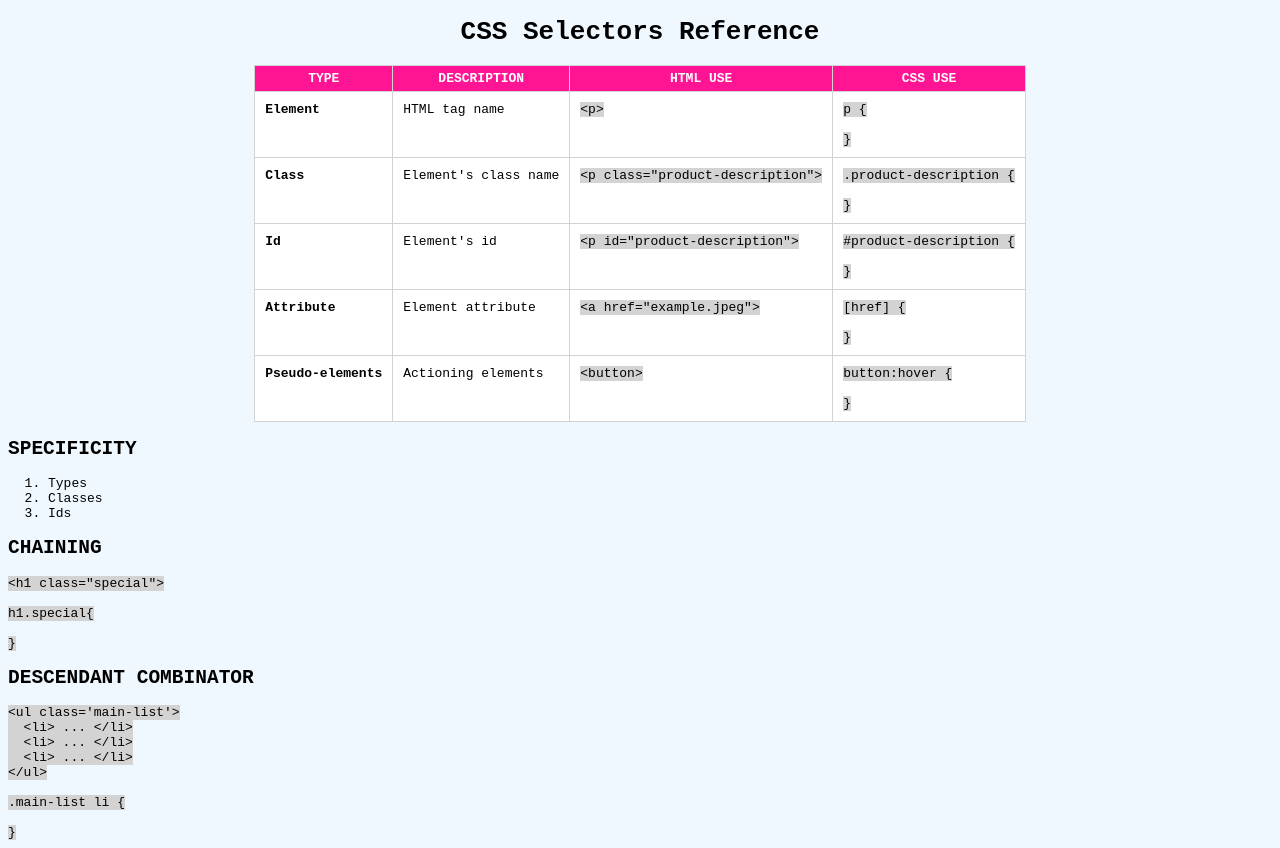
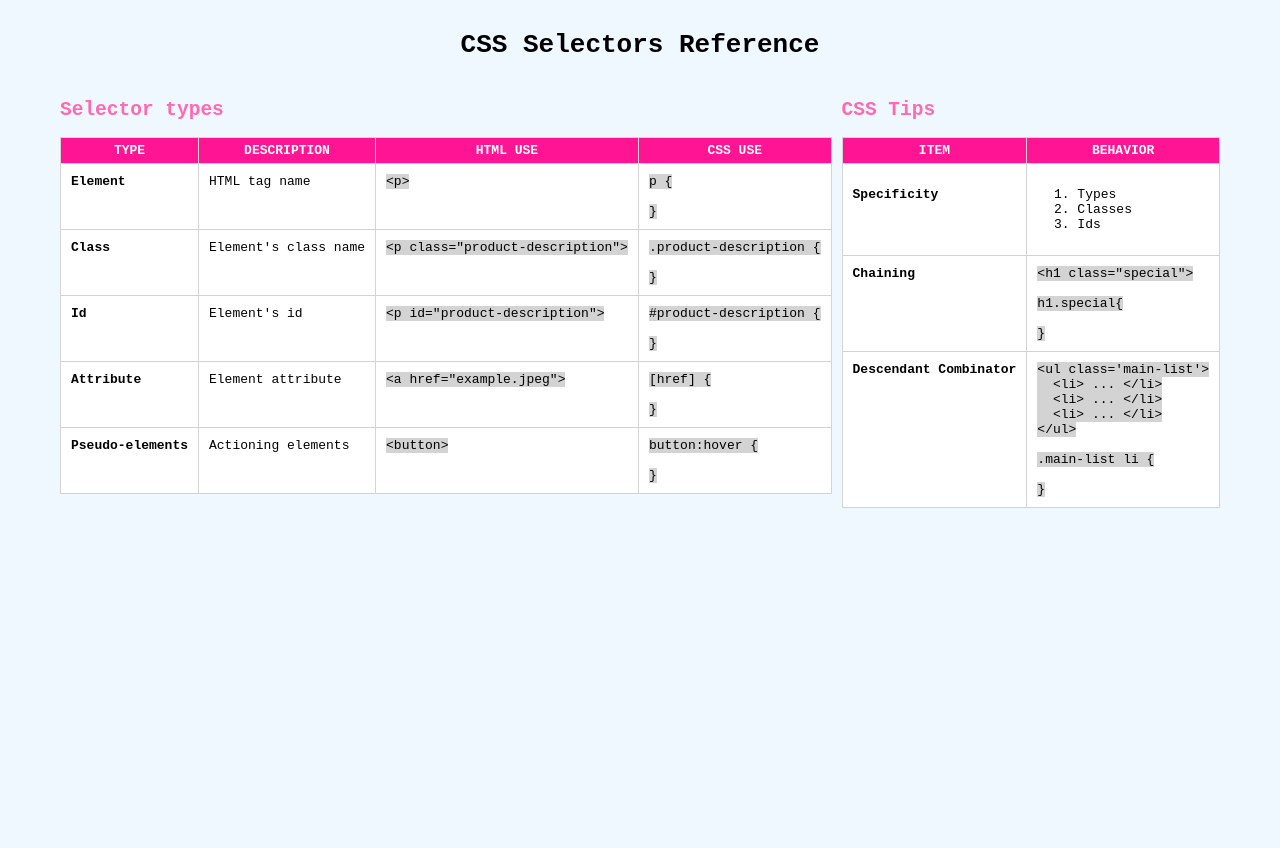
Before and after one commit to fabianevieira/css-selector-cheatsheet, a plain HTML site: page index.html in a window 1280 px wide. After the commit the page ends 800 px from the top, so only its background shows below. Drawn offline with Linux system fonts and the light colour scheme.

Commit message:
feat - final adjusts

```diff
--- a/index.html
+++ b/index.html
@@ -2,10 +2,13 @@
 <html lang="en">
   <head>
     <title>Fabiane's Cheat Sheet</title>
-        <link rel="stylesheet" href="styles.css" type="text/css">
+    <link rel="stylesheet" href="styles.css" type="text/css" />
   </head>
   <body>
     <h1>CSS Selectors Reference</h1>
+    <div class="container">
+      <div id="selector-types">
+        <h2>Selector types</h2>
         <table>
           <thead>
             <tr>
@@ -25,9 +28,7 @@
                 <code>&lt;p&gt;</code>
               </td>
               <td>
-                        <code>
-                            p {<br><br>}
-                        </code>
+                <code> p {<br /><br />} </code>
               </td>
             </tr>
             <tr>
@@ -39,9 +40,7 @@
                 <code>&lt;p class="product-description"&gt;</code>
               </td>
               <td>
-                        <code>
-                            .product-description {<br><br>}
-                        </code>
+                <code> .product-description {<br /><br />} </code>
               </td>
             </tr>
             <tr>
@@ -53,9 +52,7 @@
                 <code>&lt;p id="product-description"&gt;</code>
               </td>
               <td>
-                        <code>
-                            #product-description {<br><br>}
-                        </code>
+                <code> #product-description {<br /><br />} </code>
               </td>
             </tr>
             <tr>
@@ -67,9 +64,7 @@
                 <code>&lt;a href="example.jpeg"&gt;</code>
               </td>
               <td>
-                        <code>
-                            [href] {<br><br>}
-                        </code>
+                <code> [href] {<br /><br />} </code>
               </td>
             </tr>
             <tr>
@@ -81,47 +76,66 @@
                 <code>&lt;button&gt;</code>
               </td>
               <td>
-                        <code>
-                            button:hover {<br><br>}
-                        </code>
+                <code> button:hover {<br /><br />} </code>
               </td>
             </tr>
           </tbody>
         </table>
+      </div>
 
-        <div id="specificity">
-            <h2>SPECIFICITY</h2>
+      <div id="css-tips">
+        <h2>CSS Tips</h2>
+        <table>
+          <thead>
+            <tr>
+              <th>ITEM</th>
+              <th>BEHAVIOR</th>
+            </tr>
+          </thead>
+          <tbody>
+            <tr>
+              <td>
+                <strong>Specificity</strong>
+              </td>
+              <td>
+                <nav>
                   <ol>
                     <li>Types</li>
                     <li>Classes</li>
                     <li>Ids</li>
                   </ol>
-        </div>
-
-        <div id="chaining">
-            <h2>CHAINING</h2>
+                </nav>
+              </td>
+            </tr>
+            <tr>
+              <td>
+                <strong>Chaining</strong>
+              </td>
+              <td>
+                <code> &lt;h1 class="special"&gt; </code>
+                <br /><br />
+                <code> h1.special{<br /><br />} </code>
+              </td>
+            </tr>
+            <tr>
+              <td>
+                <strong>Descendant Combinator</strong>
+              </td>
+              <td>
                 <code>
-                &lt;h1 class="special"&gt;
-            </code>
-            <br><br>
-            <code>
-                h1.special{<br><br>}
-            </code>
-        </div>
-
-        <div id="descendant-combinator">
-            <h2>DESCENDANT COMBINATOR</h2>
-            <code>
-                &lt;ul class='main-list'&gt;<br>
-                &nbsp;&nbsp;&lt;li&gt; ... &lt;/li&gt;<br>
-                &nbsp;&nbsp;&lt;li&gt; ... &lt;/li&gt;<br>
-                &nbsp;&nbsp;&lt;li&gt; ... &lt;/li&gt;<br>
+                  &lt;ul class='main-list'&gt;<br />
+                  &nbsp;&nbsp;&lt;li&gt; ... &lt;/li&gt;<br />
+                  &nbsp;&nbsp;&lt;li&gt; ... &lt;/li&gt;<br />
+                  &nbsp;&nbsp;&lt;li&gt; ... &lt;/li&gt;<br />
                   &lt;/ul&gt;
                 </code>
-            <br><br>
-            <code>
-                .main-list li {<br><br>}
-            </code>
+                <br /><br />
+                <code> .main-list li {<br /><br />} </code>
+              </td>
+            </tr>
+          </tbody>
+        </table>
+      </div>
     </div>
   </body>
 </html>
--- a/styles.css
+++ b/styles.css
@@ -3,8 +3,23 @@ body {
     font-family: monospace;
 }
 
+.container {
+    display: flex;
+    justify-content: center;
+}
+
+.container div {
+    padding: 5px;
+}
+
 h1 {
+    padding-top: 0.5em;
     text-align: center;
+}
+
+h2 {
+    text-align: left;
+    color: hotpink;
 }
 
 table {
```
Lines whose indentation alone changed are shown as unchanged.
